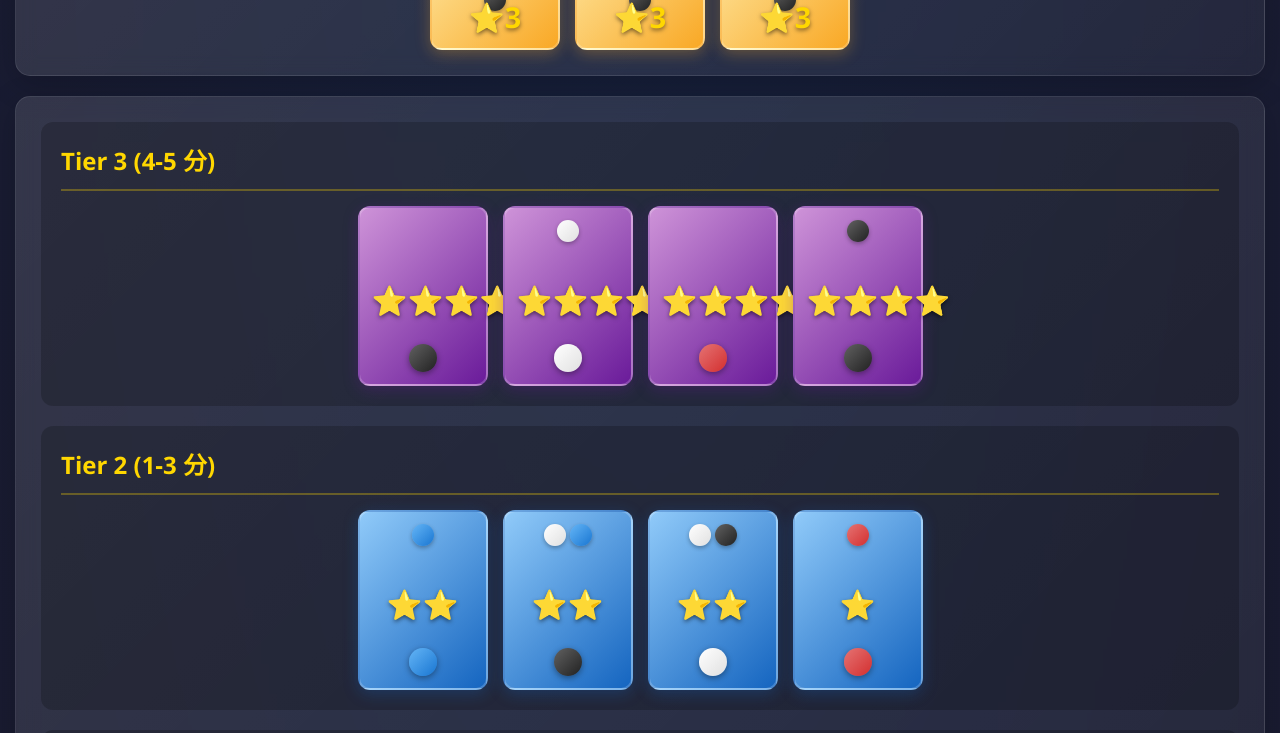
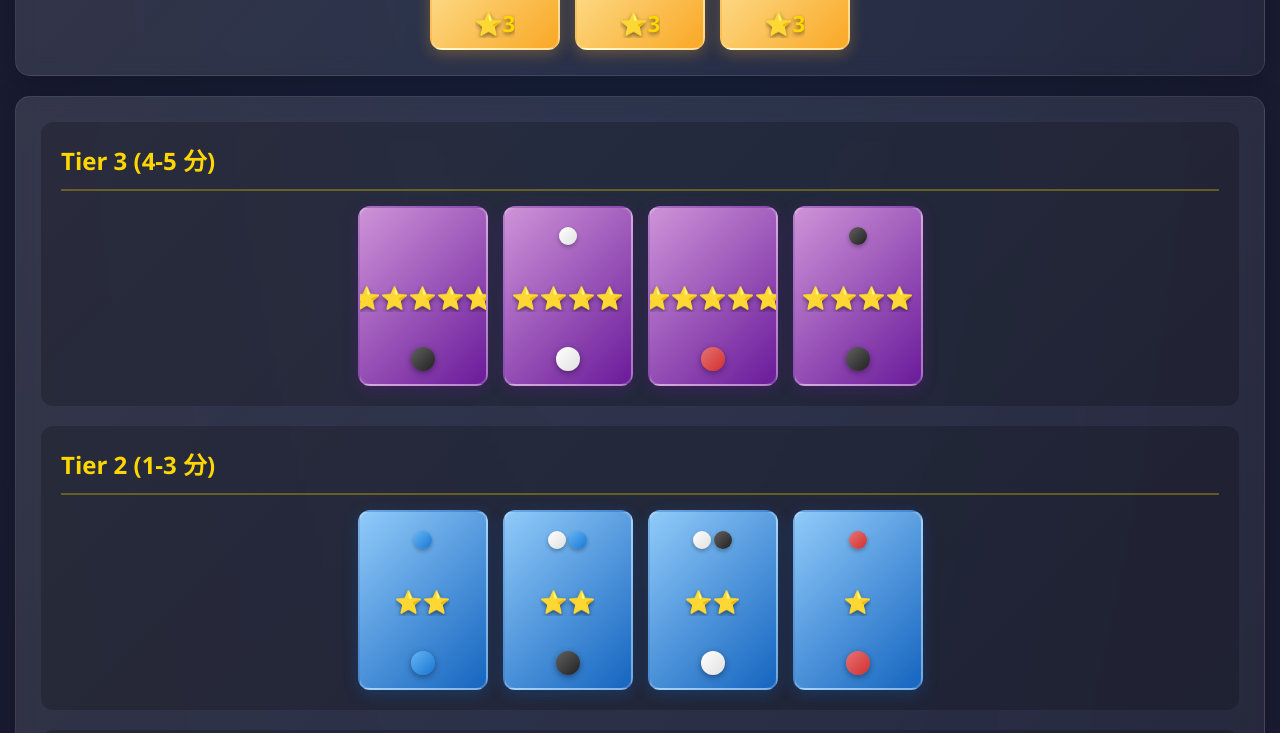
Before and after one commit to barbaracheng/splendor-game, a plain HTML site: page index.html in a window 1280 px wide. Shown: the part 619-1352 px from the top of the page. Drawn offline with Linux system fonts and the light colour scheme.

Commit message:
修复 UI - 调整卡牌布局防止星星溢出

```diff
--- a/style.css
+++ b/style.css
@@ -222,15 +222,17 @@ body {
     width: 130px;
     height: 180px;
     border-radius: 12px;
-    padding: 12px;
+    padding: 10px;
     cursor: pointer;
     transition: all 0.3s ease;
     position: relative;
     display: flex;
     flex-direction: column;
     justify-content: space-between;
+    align-items: center;
     box-shadow: 0 4px 15px rgba(0,0,0,0.3);
     border: 2px solid rgba(255,255,255,0.2);
+    overflow: hidden;
 }
 
 .card:hover {
@@ -259,39 +261,46 @@ body {
 
 .card-cost {
     display: flex;
-    gap: 4px;
+    gap: 3px;
     flex-wrap: wrap;
     justify-content: center;
-    min-height: 40px;
+    align-items: center;
+    min-height: 35px;
 }
 
 .cost-gem {
-    width: 22px;
-    height: 22px;
+    width: 18px;
+    height: 18px;
     border-radius: 50%;
     display: inline-block;
     box-shadow: 0 2px 4px rgba(0,0,0,0.3);
+    flex-shrink: 0;
 }
 
 .card-points {
-    font-size: 1.8em;
+    font-size: 1.4em;
     font-weight: bold;
     text-align: center;
     color: var(--primary-gold);
     text-shadow: 0 2px 4px rgba(0,0,0,0.5);
+    line-height: 1.2;
+    overflow: hidden;
+    white-space: nowrap;
 }
 
 .card-bonus {
     display: flex;
     justify-content: center;
-    margin-top: 5px;
+    margin-top: 3px;
+    margin-bottom: 3px;
 }
 
 .bonus-gem {
-    width: 28px;
-    height: 28px;
+    width: 24px;
+    height: 24px;
     border-radius: 50%;
     box-shadow: 0 2px 6px rgba(0,0,0,0.4);
+    flex-shrink: 0;
 }
 
 /* ===== Player Section ===== */
@@ -363,8 +372,21 @@ body {
 .player-cards .card {
     width: 90px;
     height: 120px;
-    font-size: 0.85em;
-    padding: 8px;
+    font-size: 0.8em;
+    padding: 6px;
+}
+
+.player-cards .card-points {
+    font-size: 1.2em;
+}
+
+.player-cards .card-cost {
+    min-height: 30px;
+}
+
+.player-cards .cost-gem {
+    width: 16px;
+    height: 16px;
 }
 
 /* ===== Action Panel ===== */
```
